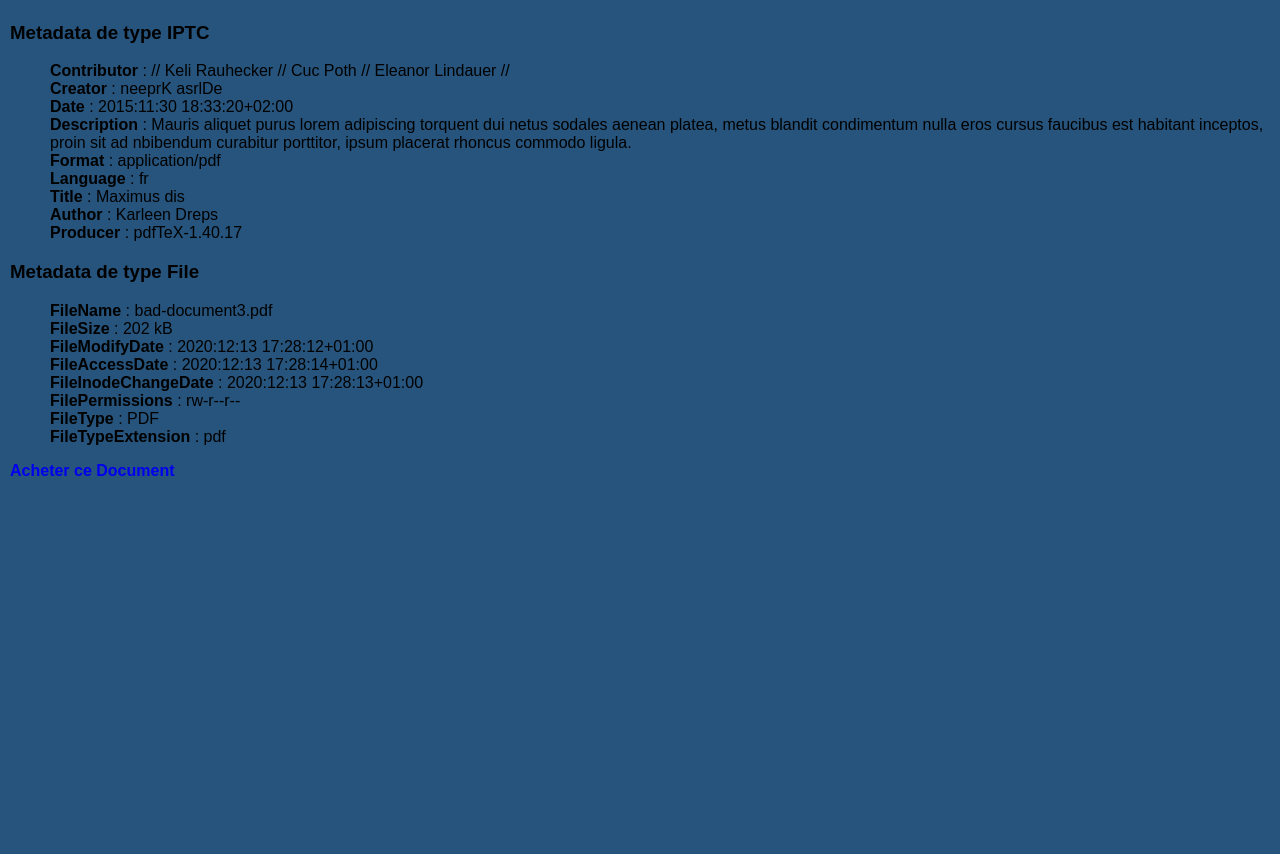
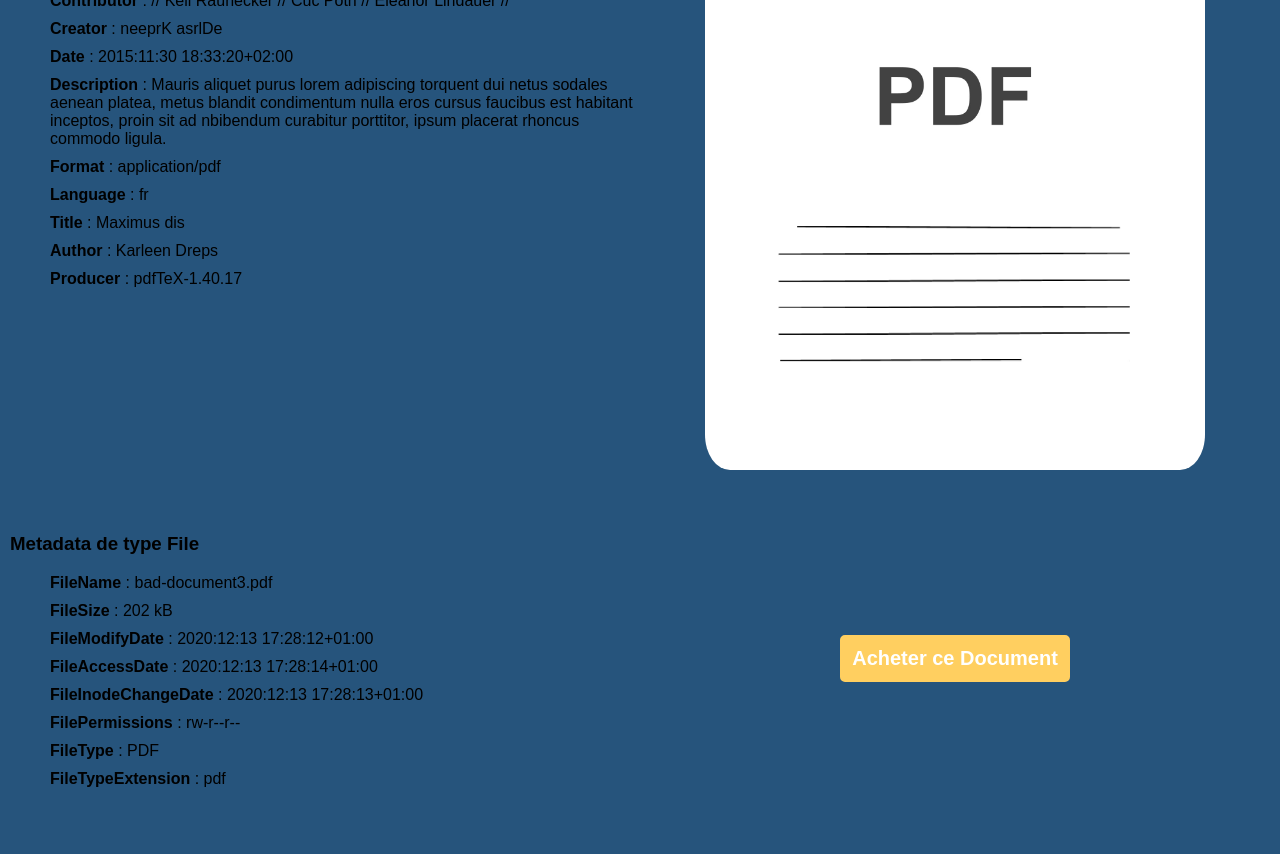
Before and after one commit to Powarox/Back-DriveFiles, a PHP site: page /DevoirApp/Model/skin/details.html in a window 1280 px wide. Shown: the part 576-1430 px from the top of the page. Before the commit the page ends 1052 px from the top, so only its background shows below. Run offline with PHP 8.4, Linux system fonts and the light colour scheme.

Commit message:
Css Details Page / Responsive

```diff
--- a/MoriniereRobinDev/DevoirApp/Model/skin/Responsive.css
+++ b/MoriniereRobinDev/DevoirApp/Model/skin/Responsive.css
@@ -55,6 +55,19 @@
 
     .modificationPageSection form div ul{
         padding: 0 140px;
+    }
+
+    /* #### Details Page #### */
+    .detailsPageSection {
+        grid-template-columns: 1fr;
+    }
+
+    .detailsPageSection img {
+        margin: 30px auto;
+    }
+
+    .detailsPageSection #paiement {
+        margin: 30px auto;
     }
 }
 
--- a/MoriniereRobinDev/DevoirApp/Model/skin/details.html
+++ b/MoriniereRobinDev/DevoirApp/Model/skin/details.html
@@ -23,15 +23,13 @@
 	<main>
 		<h1>Details fichier : <br> bad-docum</h1>
 
+		<div id="detailsButton">
+			<a id="navigationButton" href="index.php?obj=pdf&action=showDetailsFile&id=bad-document2">Fichier précédent</a>
+			<a id="navigationButton" href="index.php?obj=pdf&action=showDetailsFile&id=bad-document2">Fichier suivant</a>
+		</div>
 
 		<section class="detailsPageSection">
 			<div>
-				<a id="option" href="index.php?obj=pdf&action=showDetailsFile&id=bad-document2">Fichier précédent</a>
-				<a id="option" href="index.php?obj=pdf&action=showDetailsFile&id=bad-document2">Fichier suivant</a>
-			</div>
-
-			<img src="DevoirApp/Model/Upload/FirstPages/bad-docum.jpg" alt="Image doc pdf : bad-docum">
-
 				<h3>Metadata de type IPTC</h3>
 				<ul>
 					<li><strong>Contributor</strong> : // Keli Rauhecker // Cuc Poth // Eleanor Lindauer //</li>
@@ -44,7 +42,14 @@
 					<li><strong>Author</strong> : Karleen Dreps</li>
 					<li><strong>Producer</strong> : pdfTeX-1.40.17</li>
 				</ul>
+			</div>
 
+			<div id="imageDetails">
+				<img src="../Upload/Images/default_pdf_image.jpg" alt="Image doc pdf : all-document1">
+			</div>
+
+
+			<div>
 				<h3>Metadata de type File</h3>
 				<ul>
 					<li><strong>FileName</strong> : bad-document3.pdf</li>
@@ -56,6 +61,7 @@
 					<li><strong>FileType</strong> : PDF</li>
 					<li><strong>FileTypeExtension</strong> : pdf</li>
 				</ul>
+			</div>
 
 			<a id="paiement" href="index.php?obj=pdf&action=paiement&id=bad-docum">Acheter ce Document</a>
 		</section>
--- a/MoriniereRobinDev/DevoirApp/Model/skin/template.css
+++ b/MoriniereRobinDev/DevoirApp/Model/skin/template.css
@@ -216,23 +216,57 @@ main h1 {
 
 
 /* ############ Details Page ############ */
-.detailsPageSection {
-
+#detailsButton {
+    display: flex;
+    justify-content: space-around;
+    margin: 30px 0;
 }
 
-.detailsPageSection #option {
-	font-size: 25px;
-	border: 2px solid var(--main-red-color);
-	border-radius: 10px;
-	background: var(--main-red-color);
+#detailsButton #navigationButton {
+    color: var(--main-yellow-color);
+	font-size: 20px;
+    transition: 0.5s;
+}
+
+#detailsButton #navigationButton:hover {
+    color: var(--main-green-color);
+}
+
+.detailsPageSection {
+    display: grid;
+    grid-template-columns: 1fr 1fr;
+    align-items: center;
+}
+
+.detailsPageSection div ul li {
+    margin-top: 10px;
+}
+
+.detailsPageSection #imageDetails {
+    padding: 40px;
+    margin: auto;
 }
 
 .detailsPageSection img {
-
+    width: 100%;
+    max-width: 500px;
+    border-radius: 5%;
 }
 
-.detailsPageSection ul {
+.detailsPageSection #paiement {
+    margin: auto;
+    padding: 10px;
+    font-size: 20px;
+    color: white;
+    background: var(--main-yellow-color);
+    border: 2px solid var(--main-yellow-color);
+    border-radius: 5px;
+    transition: 0.5s
+}
 
+.detailsPageSection #paiement:hover {
+    color: var(--main-green-color);
+    box-shadow: 0 0 1em var(--main-green-color);
 }
 
 
@@ -279,10 +313,6 @@ main h1 {
 
 .modificationPageSection form div ul h3{
     color: var(--main-green-color);
-}
-
-.modificationPageSection form div ul li label {
-    /* color: var(--main-yellow-color); */
 }
 
 
```
Also changed, not shown: MoriniereRobinDev/DevoirApp/Model/ViewApp.php (+18 -21 lines). Lines whose indentation alone changed are shown as unchanged.
